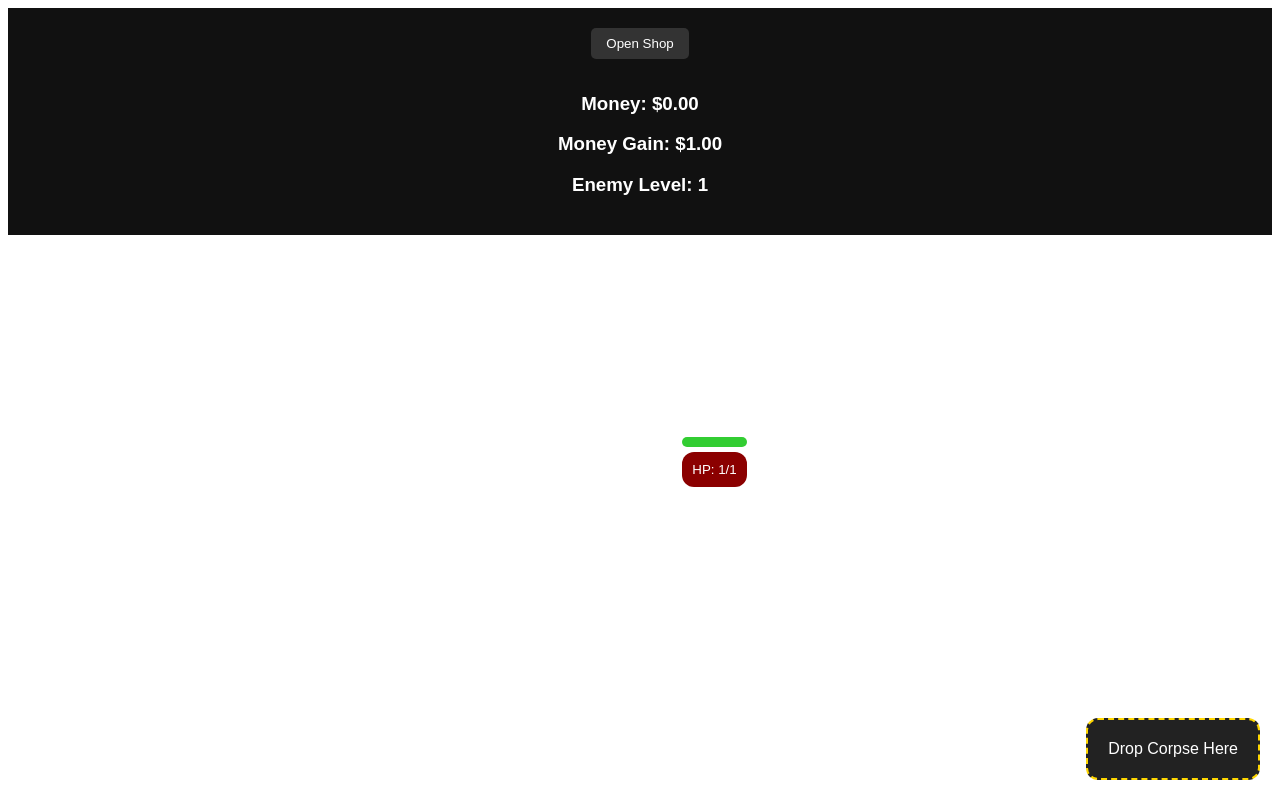
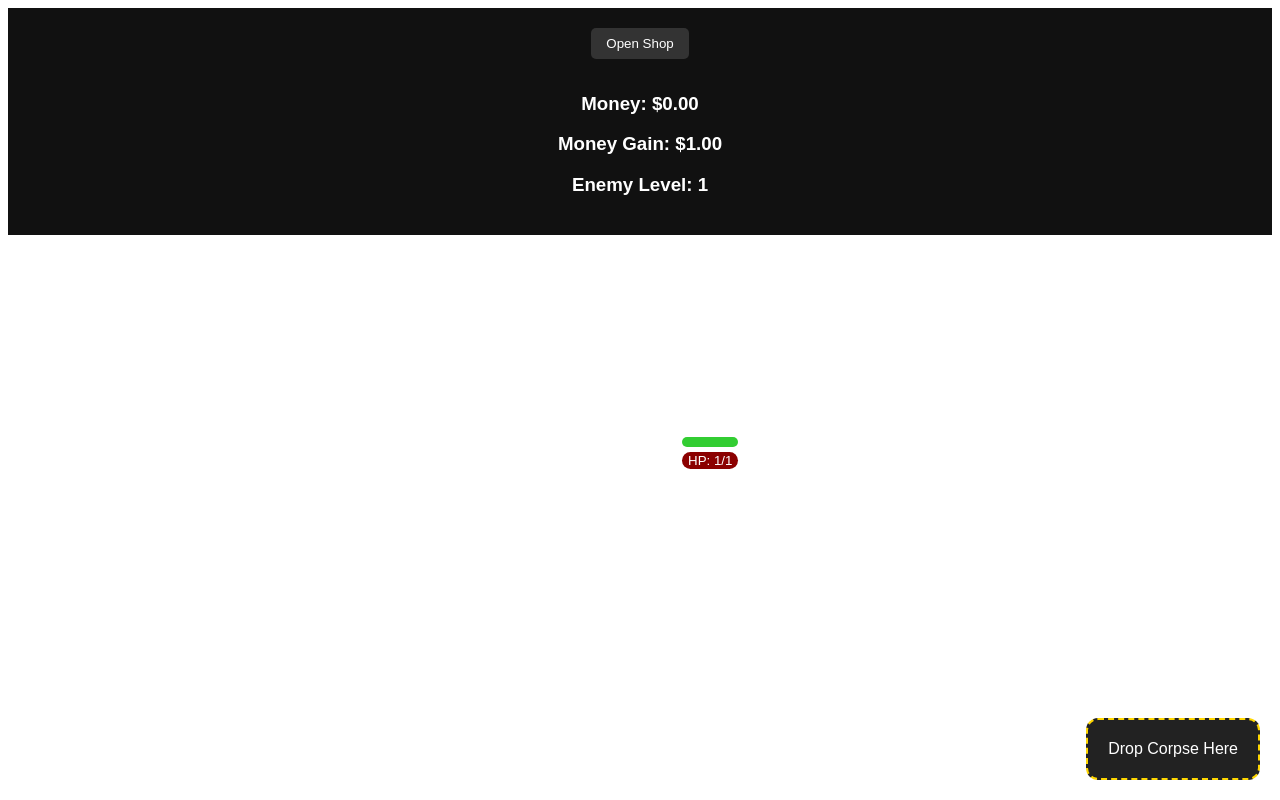
Before and after one commit to staten-island-tech/vue-reactivity-project-Chaojie1, a Vue app in the folder app/: page / in a window 1280 px wide. Built offline with nearby package versions, Linux system fonts and the light colour scheme.

Commit message:
man why this not working

```diff
--- a/app/src/views/homepage.vue
+++ b/app/src/views/homepage.vue
@@ -16,7 +16,7 @@
       <h3>Enemy Level: {{ currentenemystats.level }}</h3>
     </div>
     <div class="collect">Drop Corpse Here</div>
-    <button class="enemy" draggable="true" @dragstart="onDragStart" @click="damageEnemy":style="{ left: enemyPosition.x + 'px', top: enemyPosition.y + 'px', width: boosts[4]+65,height:boosts[4]+35 }">
+    <button width="{{boosts[4]+65}}" height="{{boosts[4]+35}}" class="enemy" draggable="true" @dragstart="onDragStart" @click="damageEnemy":style="{ left: enemyPosition.x + 'px', top: enemyPosition.y + 'px' }">
       <div class="hp-bar">
         <div class="hp-fill":style="{ width: (currentenemystats.health / currentenemystats.maxhealth) * 100 + '%' }" ></div>
       </div>
@@ -187,8 +187,6 @@ onMounted(() => {
 }
 .enemy {
   position: absolute;
-  width: 65px;
-  height: 35px;
   border-radius: 12px;
   background: #8b0000;
   border: none;
```
